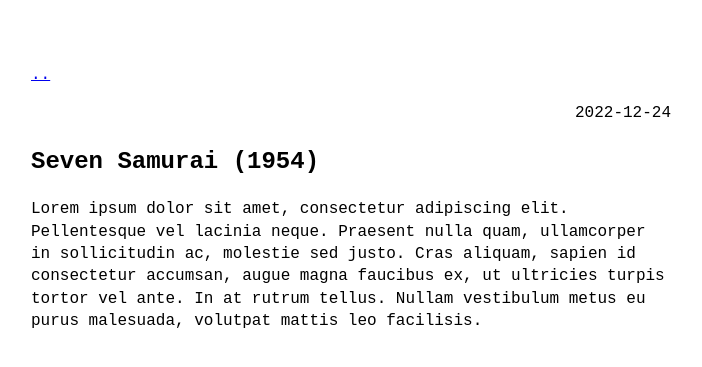
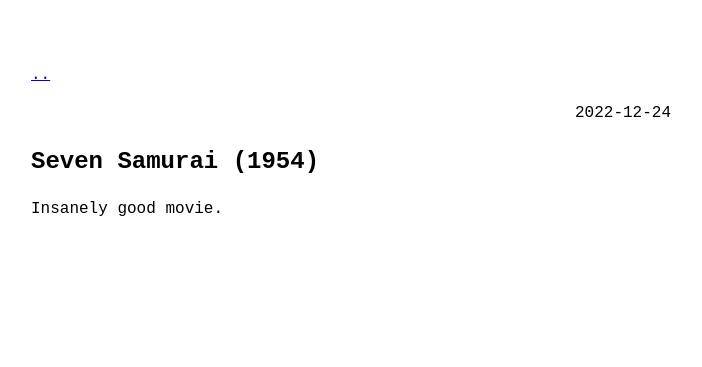
Before and after one commit to abadari3/abadari3.github.io, a Jekyll site: the page built from _posts/2022-12-24-Seven Samurai 1954.md, in a window 1280 px wide. Shown: the top 367 px of the page, without its empty margins (289-991 px from the left). Built offline with Jekyll 4.4.1, drawn with Linux system fonts in a browser that asks for light colours.

Commit message:
long shot

```diff
--- a/_posts/2022-12-24-Seven Samurai 1954.md
+++ b/_posts/2022-12-24-Seven Samurai 1954.md
@@ -4,4 +4,12 @@
 title: Seven Samurai (1954)
 ---
 
-Lorem ipsum dolor sit amet, consectetur adipiscing elit. Pellentesque vel lacinia neque. Praesent nulla quam, ullamcorper in sollicitudin ac, molestie sed justo. Cras aliquam, sapien id consectetur accumsan, augue magna faucibus ex, ut ultricies turpis tortor vel ante. In at rutrum tellus. Nullam vestibulum metus eu purus malesuada, volutpat mattis leo facilisis.
+Insanely good movie.
+
+<!--
+
+    [NbConvertApp] Converting notebook post.ipynb to markdown
+    [NbConvertApp] Writing 244 bytes to _posts/2022-12-24-Seven Samurai 1954.md
+
+
+-->
```
Also changed, not shown: 2 other files.
